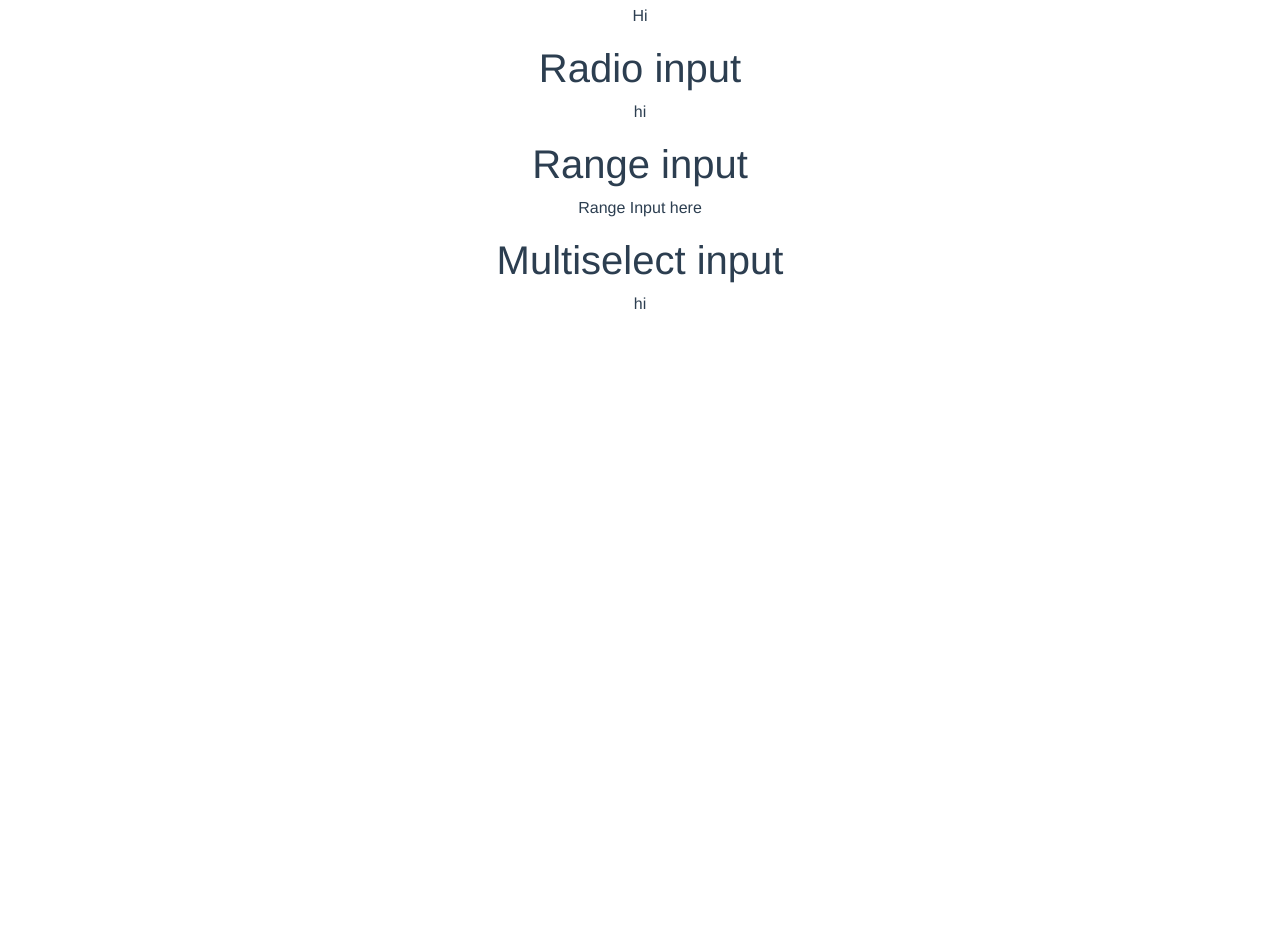
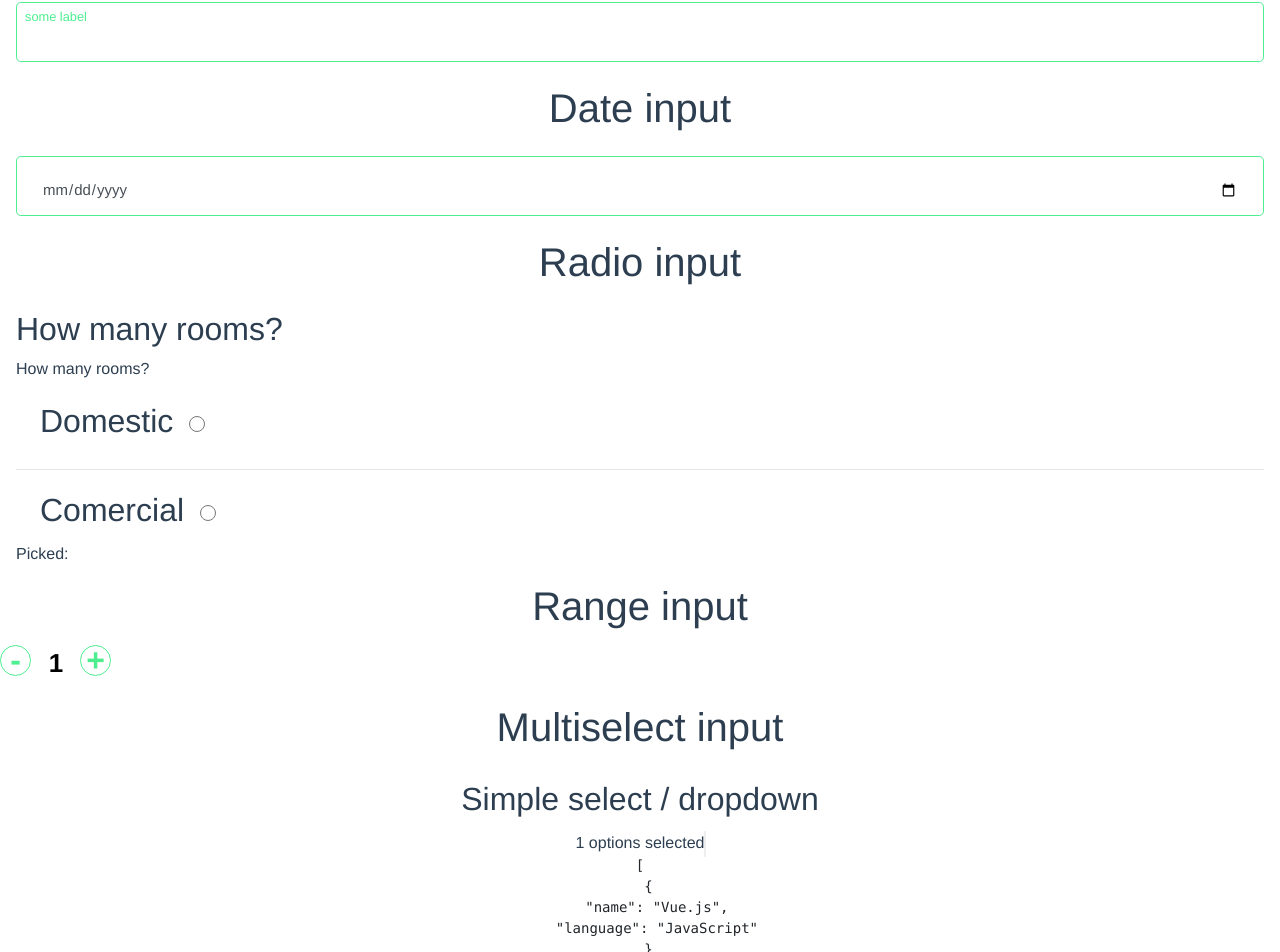
Before and after one commit to mirimadahmed/vue-quotation-calculator, a Vue app: page /#/ in a window 1280 px wide. Shown: the part 472-1424 px from the top of the page. Before the commit the page ends 804 px from the top, so only its background shows below. Built offline with nearby package versions, Linux system fonts and the light colour scheme.

Commit message:
components added

```diff
--- a/package.json
+++ b/package.json
@@ -13,6 +13,7 @@
     "jquery": "^3.5.1",
     "popper.js": "^1.16.1",
     "vue": "^2.6.11",
+    "vue-multiselect": "^2.1.6",
     "vue-router": "^3.2.0"
   },
   "devDependencies": {
@@ -39,7 +40,9 @@
     "parserOptions": {
       "parser": "babel-eslint"
     },
-    "rules": {}
+    "rules": {
+      "vue/max-attributes-per-line": "on"
+    }
   },
   "browserslist": [
     "> 1%",
--- a/src/components/HelloWorld.vue
+++ b/src/components/HelloWorld.vue
@@ -5,9 +5,9 @@
     <h1>Text input {{ textInput }} </h1>
     <TextInput v-model="textInput" :settings="inputDef.services[0].subServices[0].questions[0]" />
     <h1>Date input</h1>
-    <DateInput />
+    <DateInput  :settings="inputDef.services[0].subServices[0].questions[0]" />
     <h1>Radio input</h1>
-    <RadioInput />
+    <RadioInput :settings="inputDef.services[0].subServices[0].questions[0]" />
     <h1>Range input</h1>
     <RangeInput />
     <h1>Multiselect input</h1>
--- a/src/components/inputs/checkbox-input.vue
+++ b/src/components/inputs/checkbox-input.vue
@@ -1,10 +1,24 @@
 <template>
-    <p>Hi</p>
+    <div class="p-3 text-left">
+
+<div class="form-check form-check-inline">
+<input class="form-check-input" type="checkbox" id="option1" value="option1" v-model="checkedNames">
+<label class="form-check-label ml-3">Antiviral Sanitazion</label>
+</div>
+<br>
+<div class="form-check form-check-inline">
+<input class="form-check-input" type="checkbox" id="option2" value="option2" v-model="checkedNames">
+    <label class="form-check-label ml-3">Detergents</label>
+</div>
+<br>
+<div class="form-check form-check-inline">
+<input class="form-check-input" type="checkbox" id="option3" value="option3" v-model="checkedNames">
+<label class="form-check-label ml-3">Detergents</label>
+</div>
+    </div>
 </template>
-
 <script>
 export default {
-
 };
 </script>
 
--- a/src/components/inputs/date-input.vue
+++ b/src/components/inputs/date-input.vue
@@ -1,5 +1,10 @@
 <template>
-    <p>Hi</p>
+    <div class="p-3">
+    <div class="form-group input-group-lg" id="holder">
+      <input type="date" id="input" class="form-control" />
+    </div>
+    </div>
+
 </template>
 
 <script>
--- a/src/components/inputs/multiselect-input.vue
+++ b/src/components/inputs/multiselect-input.vue
@@ -1,10 +1,36 @@
+/* eslint-disable max-len */
 <template>
-    <p>hi</p>
+  <div class="p-3">
+   <div>
+  <label class="typo__label">Simple select / dropdown</label>
+  <multiselect v-model="value" :options="options" :multiple="true" :close-on-select="false" :clear-on-select="false" :preserve-search="true" placeholder="Pick some" label="name" track-by="name" :preselect-first="true">
+    <template slot="selection" slot-scope="{ values, search, isOpen }"><span class="multiselect__single" v-if="values.length &amp;&amp; !isOpen">{{ values.length }} options selected</span></template>
+  </multiselect>
+  <pre class="language-json"><code>{{ value  }}</code></pre>
+</div>
+  </div>
 </template>
 
 <script>
+import Multiselect from 'vue-multiselect';
+
 export default {
-
+  components: {
+    Multiselect,
+  },
+  data() {
+    return {
+      value: [],
+      options: [
+        { name: 'Vue.js', language: 'JavaScript' },
+        { name: 'Adonis', language: 'JavaScript' },
+        { name: 'Rails', language: 'Ruby' },
+        { name: 'Sinatra', language: 'Ruby' },
+        { name: 'Laravel', language: 'PHP' },
+        { name: 'Phoenix', language: 'Elixir' },
+      ],
+    };
+  },
 };
 </script>
 
--- a/src/components/inputs/radio-input.vue
+++ b/src/components/inputs/radio-input.vue
@@ -1,13 +1,69 @@
 <template>
-    <p>hi</p>
+    <div class="p-3 text-left">
+      <h2 class="text-left" v-if="settings.title.length > 0">{{ settings.title }}</h2>
+      <p class="text-left" v-if="settings.subTitle.length > 0">{{ settings.subTitle }}</p>
+      <div class="custom-control custom-radio">
+        <label>Domestic</label>
+        <input class="rado ml-3" type="radio" id="one" value="Domestic" v-model="picked">
+      </div>
+      <hr>
+      <div class="custom-control custom-radio">
+        <label>Comercial</label>
+        <input class="ml-3" type="radio" id="two" value="Comercial" v-model="picked">
+      </div>
+      <span>Picked: {{ picked }}</span>
+    </div>
 </template>
 
 <script>
 export default {
-
+  props: {
+    value: {
+      type: String,
+      required: true,
+    },
+    settings: {
+      type: Object,
+      required: true,
+    },
+  },
+  data() {
+    return {
+      picked: this.value,
+    };
+  },
+  watch: {
+    picked(val) {
+      if (val !== this.value) {
+        this.$emit('input', val);
+      }
+    },
+  },
 };
 </script>
 
 <style>
+label{
+  font-size: 2em;
+}
 
+input[type=checkbox], input[type=radio] {
+    box-sizing: border-box;
+    padding: 0;
+    height: 16px;
+    width: 16px;
+}
+
+.rado:before {
+    content: "";
+    position: absolute;
+    left: 2px;
+    top: 2px;
+    background-color: #00a8e3;
+    width: 10px;
+    height: 10px;
+    border-radius: 50%;
+    opacity: 0;
+    transition: opacity .3s ease-in-out 50ms;
+}
 </style>
--- a/src/components/inputs/range-input.vue
+++ b/src/components/inputs/range-input.vue
@@ -1,10 +1,110 @@
 <template>
-  <p>Range Input here</p>
+  <div class="quantity">
+
+    <div class="input-group">
+  <input type="button" value="-" class="button-minus" variant="info" @click="decrement()">
+  <input type="number" min="0.00" :value="quantity" max="5.00" class="quantity-field">
+  <input type="button" value="+" class="button-plus" variant="info" @click="increment()">
+  </div>
+  </div>
 </template>
+<script>
+export default {
+  name: 'Quantity',
+  data() {
+    return {
+      quantity: 1,
+    };
+  },
+  methods: {
+    increment() {
+      if (this.quantity <= 4) {
+        this.quantity += 1;
+      }
+    },
+    decrement() {
+      if (this.quantity !== 0) {
+        this.quantity -= 1;
+      }
+    },
+  },
+};
+</script>
+<style>
+input,
+textarea {
+  border: 1px solid #eeeeee;
+  box-sizing: border-box;
+  margin: 0;
+  outline: none;
+  padding: 10px;
+}
 
-<script>
-export default {};
-</script>
+input[type="button"] {
+  -webkit-appearance: button;
+  cursor: pointer;
+}
 
-<style>
+input[type="button"]:before {
+    content: "\e00b";
+}
+
+input::-webkit-outer-spin-button,
+input::-webkit-inner-spin-button {
+  -webkit-appearance: none;
+}
+
+.input-group {
+  clear: both;
+  margin: 15px 0;
+  position: relative;
+}
+
+.input-group input[type='button'] {
+   transition: all 300ms ease;
+    border-radius: 100px;
+    font-size: 32px;
+    padding: 3px;
+    line-height: 0;
+    width: 31px;
+    height: 31px;
+    background:none;
+    color: #4ded90;
+    border: 1px solid #4ded90;
+}
+
+.input-group .button-minus,
+.input-group .button-plus {
+  font-weight: bold;
+  height: 38px;
+  padding: 0;
+  width: 38px;
+  position: relative;
+}
+
+.input-group .quantity-field {
+  position: relative;
+  height: 38px;
+  left: -6px;
+  text-align: center;
+  width: 62px;
+  display: inline-block;
+  font-size: 13px;
+  margin: 0 0 5px;
+  resize: vertical;
+  border: 0px;
+  background:none;
+}
+
+.button-plus {
+  left: -13px;
+}
+
+input[type="number"] {
+  -moz-appearance: textfield;
+  -webkit-appearance: none;
+  font-size: 26px !important;
+  font-weight: bold;
+}
+
 </style>
```
Also changed, not shown: 2 other files (tests, documents, lock files or other folders).
